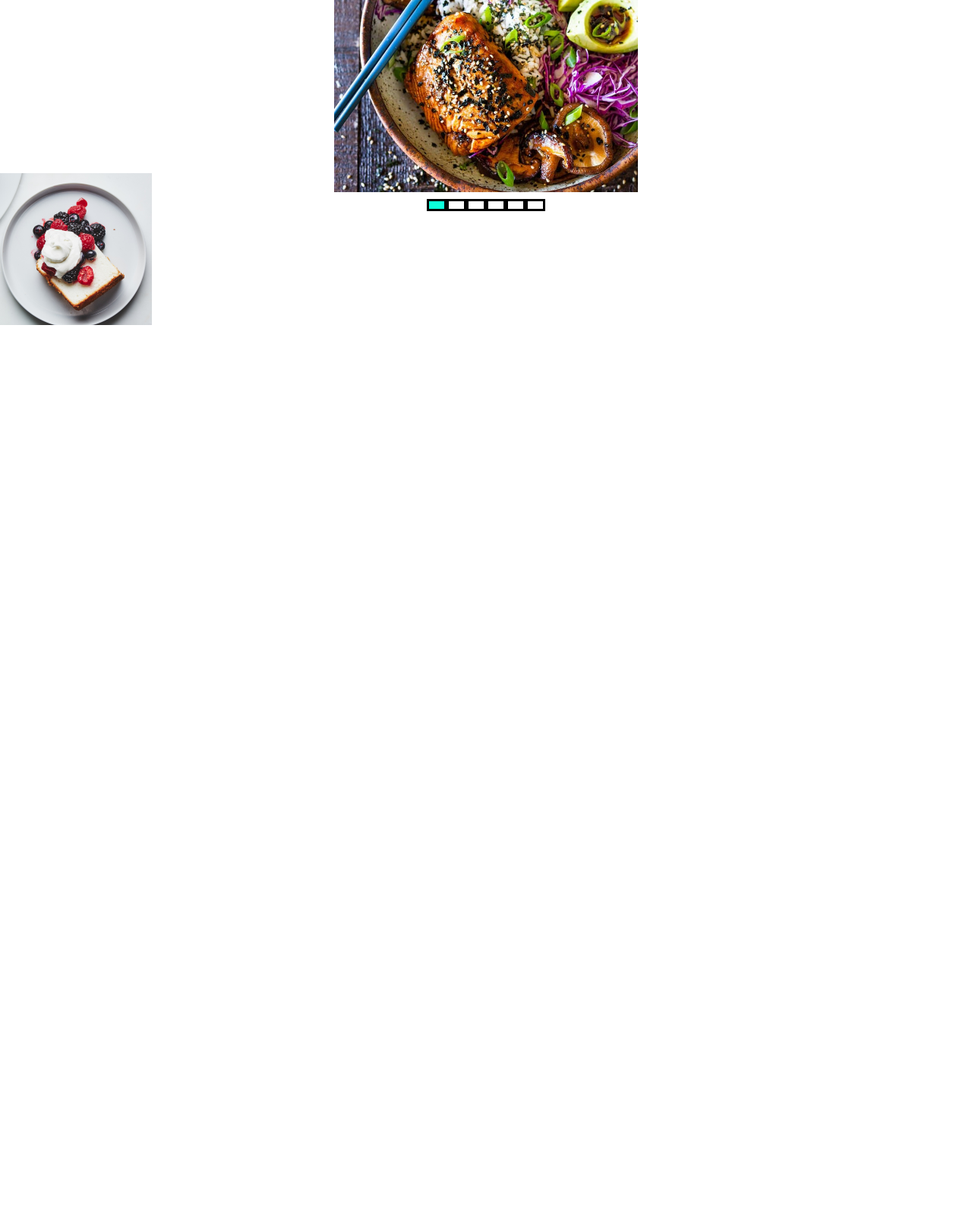
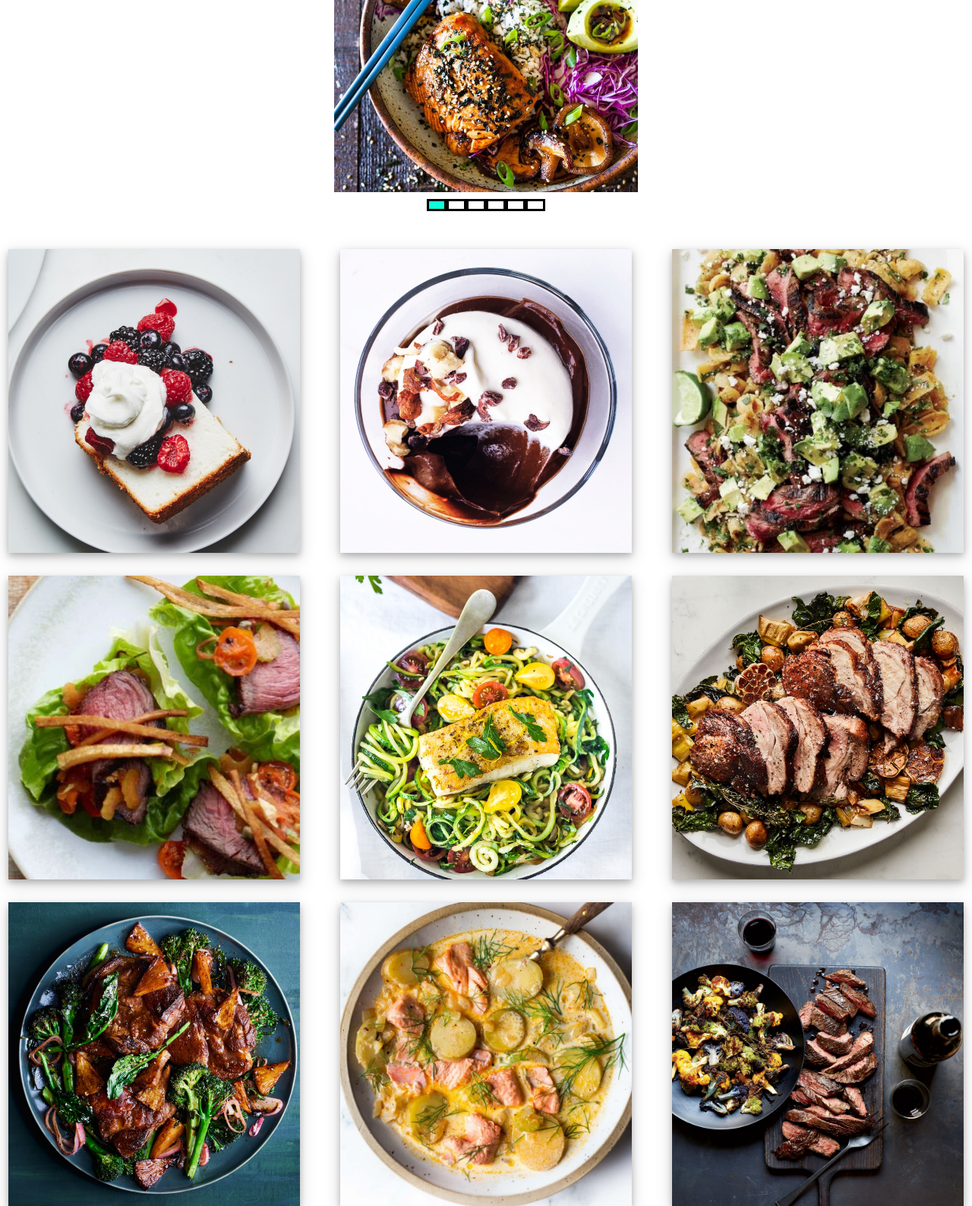
Before and after one commit to migguz53/migguz53.github.io, a website built with Parcel: page index.html in a window 1280 px wide. Shown: the part 397-1985 px from the top of the page at 76% size. Before the commit the page ends 1235 px from the top, so only its background shows below. Built offline with nearby package versions, Linux system fonts and the light colour scheme.

Commit message:
foodgallery

```diff
--- a/index.html
+++ b/index.html
@@ -88,18 +88,59 @@
         <div class="foodimg">
             <img src="/img/angelcake.jpg" alt="" class="killme"/>
             <div class="overlay">
-                <div class="text">Hello World</div>
+                <div class="text">Angel Cake</div>
             </div>
         </div>
-        <div class="foodimg"></div>
-        <div class="foodimg"></div>
-        <div class="foodimg"></div>
-        <div class="foodimg"></div>
-        <div class="foodimg"></div>
-        <div class="foodimg"></div>
-        <div class="foodimg"></div>
-        <div class="foodimg"></div>
+        <div class="foodimg">
+            <img src="/img/chocolatepudding.jpg" alt="" class="killme"/>
+            <div class="overlay">
+                <div class="text">Chocolate Pudding</div>
+            </div>
+        </div>
+        <div class="foodimg">
+            <img src="/img/colasteak.JPG" alt="" class="killme"/>
+            <div class="overlay">
+                <div class="text">Cola Steak</div>
+            </div>
+        </div>
+        <div class="foodimg">
+            <img src="/img/ethiopiansteak.JPG" alt="" class="killme"/>
+            <div class="overlay">
+                <div class="text">Ethiopian Steak</div>
+            </div>
+        </div>
+        <div class="foodimg">
+            <img src="/img/halibutnoodles.jpg" alt="" class="killme"/>
+            <div class="overlay">
+                <div class="text">Halibut Noodles</div>
+            </div>
+        </div>
+        <div class="foodimg">
+            <img src="/img/porkroast.jpg" alt="" class="killme"/>
+            <div class="overlay">
+                <div class="text">Pork Roast</div>
+            </div>
+        </div>
+        <div class="foodimg">
+            <img src="/img/porkshoulder.jpg" alt="" class="killme"/>
+            <div class="overlay">
+                <div class="text">Pork Shoulder</div>
+            </div>
+        </div>
+        <div class="foodimg">
+            <img src="/img/salmonchowder.jpg" alt="" class="killme"/>
+            <div class="overlay">
+                <div class="text">Salmon Chowder</div>
+            </div>
+        </div>
+        <div class="foodimg">
+            <img src="/img/steakandbrassicas.jpg" alt="" class="killme"/>
+            <div class="overlay">
+                <div class="text">Steak and Brassicas</div>
+            </div>
+        </div>
     </div>
+
     <div class="footer">
         <div class="tab about"></div>
         <div class="lines green"></div>
--- a/style.css
+++ b/style.css
@@ -20,8 +20,8 @@ a{
   display: grid;
   position: fixed;
   top:0;
-  left:20px;
-  right:20px;
+  left:0px;
+  right:0px;
   background-color: white;
 
   /* this is based on having 3 top level items */
@@ -167,7 +167,9 @@ button:hover {
     display: grid;
     grid-template-columns: 1fr 1fr 1fr;
     grid-template-rows: 1fr 1fr 1fr;
-    grid-gap: 5px;
+    position: relative;
+    top: 100px;
+    grid-gap: 30px;
 }
 
 
@@ -177,8 +179,10 @@ button:hover {
 
 
 .foodimg{
+    margin: auto;
     position: relative;
-    width: 200px;
+    width: 30vw;
+    height: 400px;
 }
 
 .overlay {
@@ -191,7 +195,7 @@ button:hover {
   width: 100%;
   opacity: 0;
   transition: .5s ease;
-  background-color: #008CBA;
+  background-color: #FF1919;
 }
 
 .foodimg:hover .overlay {
@@ -200,7 +204,7 @@ button:hover {
 
 .text {
   color: white;
-  font-size: 20px;
+  font-size: 3em;
   position: absolute;
   top: 50%;
   left: 50%;
@@ -211,5 +215,7 @@ button:hover {
 .killme {
   display: block;
   width: 100%;
-  height: auto;
+  height: 100%;
+  object-fit: cover;
+  box-shadow: 0 4px 8px 0 rgba(0, 0, 0, 0.2), 0 6px 20px 0 rgba(0, 0, 0, 0.19);
 }
```
